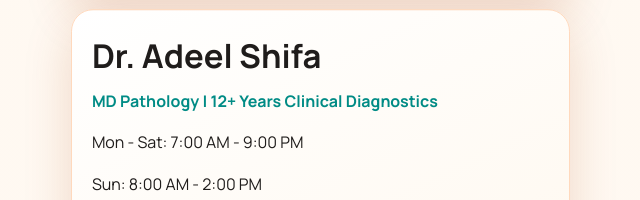
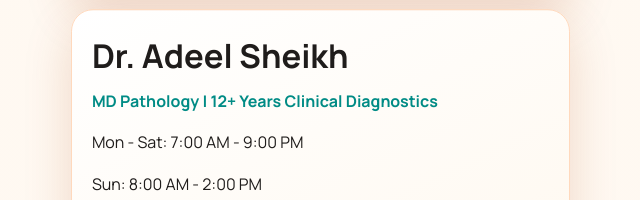
Before and after one commit to rextonyuko-create/Alshifa, a plain HTML site: page index.html in a window 1280 px wide. Shown: the part 503-703 px from the top of the page, 640-1280 px from the left. Drawn offline with Linux system fonts and the light colour scheme.

Commit message:
Update Alshifa website

```diff
--- a/index.html
+++ b/index.html
@@ -54,7 +54,7 @@
             <span class="doctor-badge">Lead Pathologist</span>
           </div>
           <div class="hero-card">
-            <h2>Dr. Adeel Shifa</h2>
+            <h2>Dr. Adeel Sheikh</h2>
             <p class="doctor-title">MD Pathology | 12+ Years Clinical Diagnostics</p>
             <p>Mon - Sat: 7:00 AM - 9:00 PM</p>
             <p>Sun: 8:00 AM - 2:00 PM</p>
```
